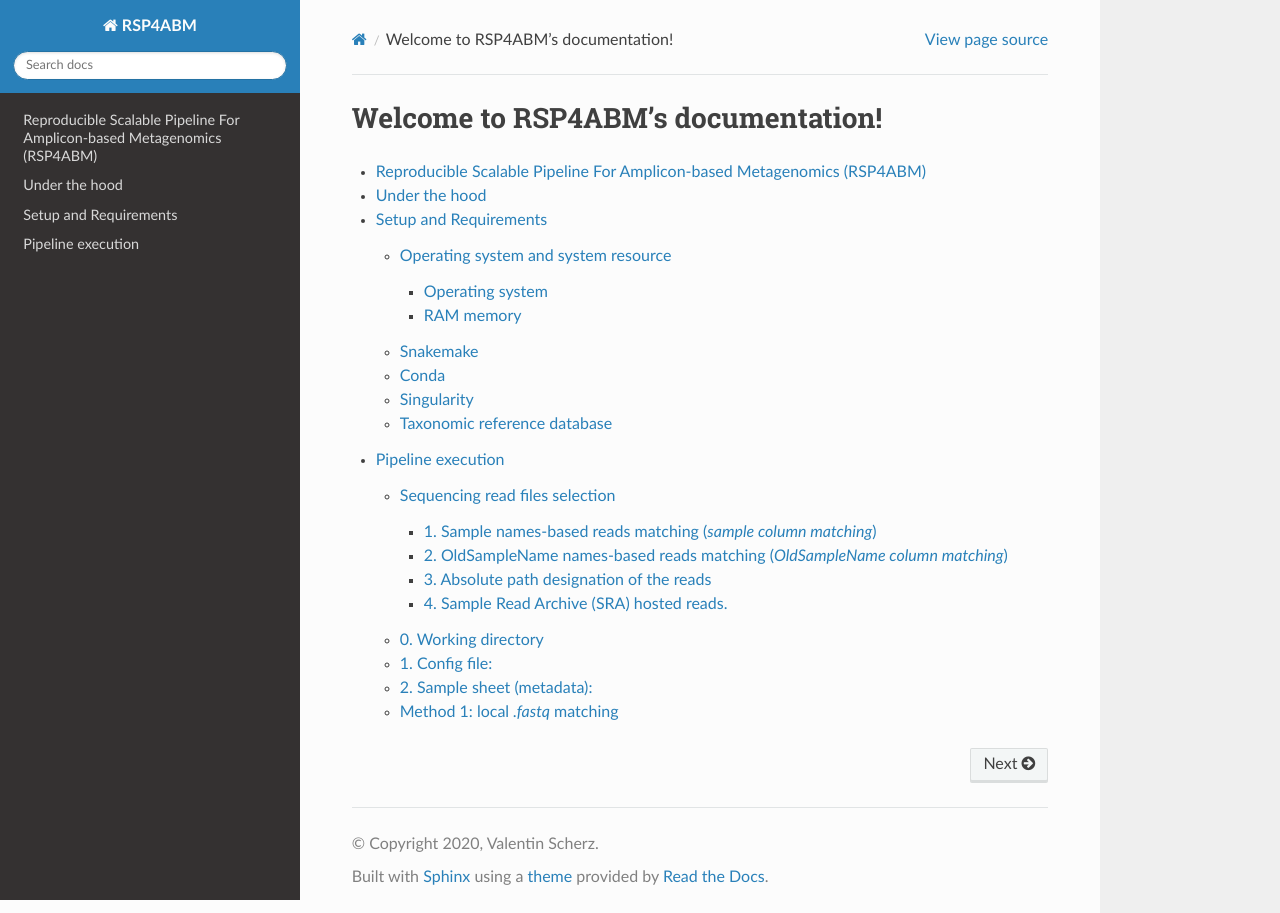
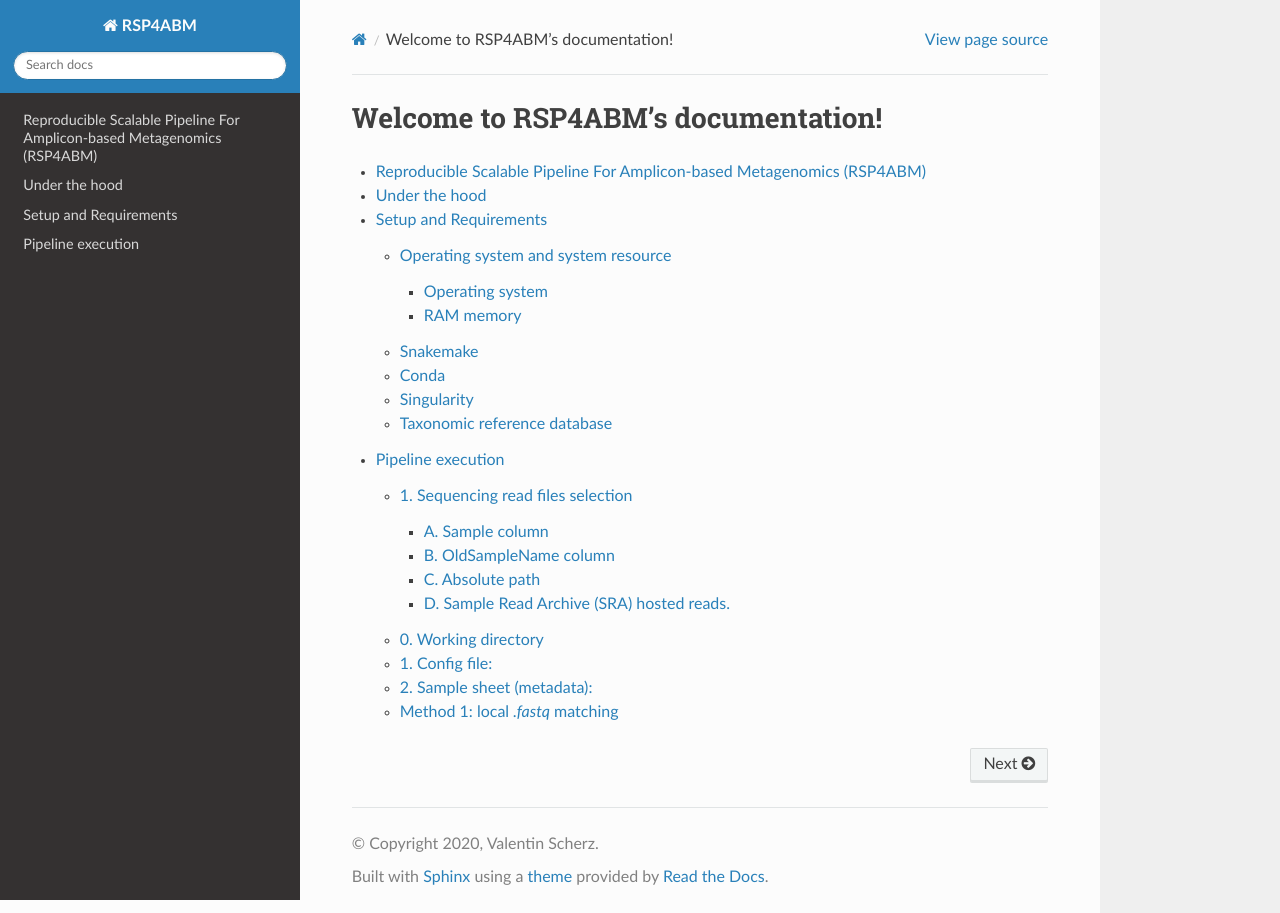
Before and after one commit to metagenlab/zAMP, a Sphinx documentation site: the page built from docs/index.rst, in a window 1280 px wide. Built offline with Sphinx 7.4.7 and the Read the Docs theme 2.0.0, drawn with Linux system fonts in a browser that asks for light colours; pages that are not in the unit, such as notebooks, are missing from menus; part of the change alters nothing that is shown.

Commit message:
update structure

```diff
--- a/docs/pages/execution.rst
+++ b/docs/pages/execution.rst
@@ -1,86 +1,93 @@
 
 Pipeline execution
 ==================
-Sequencing read files selection
+1. Sequencing read files selection
 ---------------------------------
 
-Upon execution, the pipeline needs to match the demanded output with the input sequencing read files. RSP4ABM is designed to accept four scenarios for defining your input reads. Start by identifying the strategy that best fits your needs, and then prepare your *working directory*, *config file* and *sample sheet* accordingly:
+Before executing RSP4ABM, you need to define how you will provide the sequencing read files (in *.fastq.gz* format) to the pipeline. The pipeline accepts four types of input definition, with different requirements. Please read hereunder to define the methods best fitting your needs.
 
-1. Sample names-based reads matching (*sample column matching*)
+A. Sample column
 ..........................................................
 
+    Rational:
+    ^^^^^^^^^^^^^^^^
 
-    **Motivation:**
+    The easy, but not completely foolproof, way to run the pipeline.
 
-    The easy but not completely fool-proof way to run the pipeline.
+    Working principle:
+    ^^^^^^^^^^^^^^^^^^^^^^
 
-    **Working principle:**
+    A `regex <https://en.wikipedia.org/wiki/Regular_expression>`_-based script will automatically match the names of the samplesfrom the *sample sheet* with the read files in *.fastq.gz* format found in a directory.
 
-    A `regex <https://en.wikipedia.org/wiki/Regular_expression>`_-based script will automatically match the names of the samples from the *sample sheet* with the read files in *.fastq.gz* format found in a directory.
-
-    **Requirement:**
+    Requirements:
+    ^^^^^^^^^^^^^^^^^^^^^^
 
         - The leftmost column of your *sample sheet* is named "*Sample*" and contains the sample identifiers.
 
-        - all samples have unique, simple names starting by a letter and not a number.
+        - All samples have unique, simple names starting by a letter (and not a number).
             *e.g. "1" will fail as sample name*
 
-        - all samples names are contained without ambiguity within the filename of your *.fastq.gz* read files.
-            *e.g. the pipeline will be confused by "Sample2" and "Sample2_bis".*
+        - All samples names are contained without ambiguity within the filename of your *.fastq.gz* read files.
+            *e.g. the pipeline will be confused by "Sample2" and "Sample2_bis"*.
 
-        - all reads are located in one single directory.
+        - All reads are located in one single directory.
             *reads can be actually stored in the folder or be represented by symbolic links (recommended)*
 
-        - The directory containing your reads is designated by the "*link_directory*" parameter in the *config file* ("*links*" by default).
+        - The path of the directory containing your reads is designated by the "*link_directory*" parameter in the *config file* ("*links/*" by default).
 
         - Reads are considered to be paired-end (the pipeline looks for "*R1*" and "*R2*" *.fastq.gz* files) by default. For single-end or mixed reads, the *sample sheet* must contain a "*LibraryLayout*" column indicating "*single*" (or "*paired*").
 
 
-2. OldSampleName names-based reads matching (*OldSampleName column matching*)
+B. OldSampleName column
 ......................................................................................
 
+    Rational:
+    ^^^^^^^^^^^^^^^^
 
-    **Motivation:**
+    The sample names used for sequencing and contained in the *.fastq.gz* read filenames can impractical or incompatible with our pipeline (e.g. starting with a number). The inclusion of a column named "*OldSampleName*" in the *sample sheet* will force the pipeline to match the sample reads with this column, instead of the *Sample* leftmost column of the spreadsheet.
 
-    The sample names used for sequencing and contained in the *.fastq.gz* read filenames can impractical or incompatible with our pipeline (e.g. starting with a number). The inclusion of a column named "OldSampleName" in the *sample sheet* will force the pipeline to match the sample reads with this column, instead of the *Sample* leftmost column of the spreadsheet.
+    Working principle:
+    ^^^^^^^^^^^^^^^^^^^^^^^^^^^^^^^^^^^^^^^^^^^^^^^^
+
+    Same than for *sample column matching* except that the `regex <https://en.wikipedia.org/wiki/Regular_expression>`_-based matching will be done with the "*OldSampleName*" column of the *sample sheet* instead of the leftmost "*Sample*" column.
+
+    Requirements:
+    ^^^^^^^^^^^^^^^^^^^^^^
+
+        - A column named "*OldSampleName*" where all samples have a unique name contained without ambiguity within their *.fastq.gz* filename.
+        - Similar to the *Sample column matching* method for the rest.
+
+
+C. Absolute path
+......................................................................................
+
+    Rational:
+    ^^^^^^^^^^^^^^^^
+
+    Eventually requires more time to prepare the *sample sheet*. Yet, it is foolproof since the *.fastq.gz* files are designated by the absolute path.
+
+    Working principle:
+    ^^^^^^^^^^^^^^^^^^^^^^
+
+    In presence of a "*R1*" column in the *sample sheet* (+/- a "*R2*" column for paired-end reads), the pipeline will consider the path indicated in this/these column(s) as the input file(s) for each sample.
+
+    Requirements:
+    ^^^^^^^^^^^^^^^^^^^^^^
+
+        - A column named "*R1*" (and a "*R2*" for paired-end reads) with the corresponding path of the *.fastq.gz* read files for each sample.
+        - The presence of a value in a "*R2*" column indicates to the pipeline that the sample was sequenced in paired-end.
+
+
+D. Sample Read Archive (SRA) hosted reads.
+......................................................................................
+
+    **Rational:**
+
+    RSP4ABM is capable to automatically download and process reads stored on the Sequence Read Archive (`SRA <https://en.wikipedia.org/wiki/Sequence_Read_Archive>`_).
 
     **Working principle:**
 
-    Same than for *sample column matching* except that the `regex <https://en.wikipedia.org/wiki/Regular_expression>`_-based matching will be done with the "*OldSampleName*" column of the *sample sheet* instead of the leftmost "*Sample*" column.
-
-    **Requirement:**
-
-        - a column named "OldSampleName" where all samples have unique names that are contained without ambiguity within the *.fastq.gz* filename.
-        - similar to the *sample matching* method for the rest.
-
-
-3. Absolute path designation of the reads
-......................................................................................
-
-    **Motivation:**
-
-    Eventually more time consuming to prepare the *sample sheet* but fool-proof method to designate to the pipeline the *.fastq.gz* files by their absolute path on the system.
-
-    **Working principle:**
-
-    In presence of a "*R1*" column in the *sample sheet* (+/- a "*R2*" column for paired-end reads), the pipeline will consider the path indicated in this/these column(s) as the input file(s) for each sample.
-
-    **Requirement:**
-
-        - a column named "*R1*" (and a "*R2*" for paired-end reads) pointing to the absolute filepath of the *.fastq* reads of each sample.
-        - The presence of a value in a "*R2*" column indicates to the pipeline that the sample was sequenced in paired-end.
-
-
-4. Sample Read Archive (SRA) hosted reads.
-......................................................................................
-
-    **Motivation:**
-
-    RSP4ABM capable to work with locally stored read files but also to automatically download and process reads stored the Sequence Read Archive (`SRA <https://en.wikipedia.org/wiki/Sequence_Read_Archive>`_).
-
-    **Working principle:**
-
-    Reads stored under the SRA are designated by a their *Run* identifier in the *sample sheet*. The sequencing data are automatically downloaded and then processed by the pipeline.
+    Reads stored on the SRA are designated by their *Run* identifier in the *sample sheet*. The sequencing data are automatically downloaded and then processed by the pipeline.
 
     **Requirement:**
 
```
